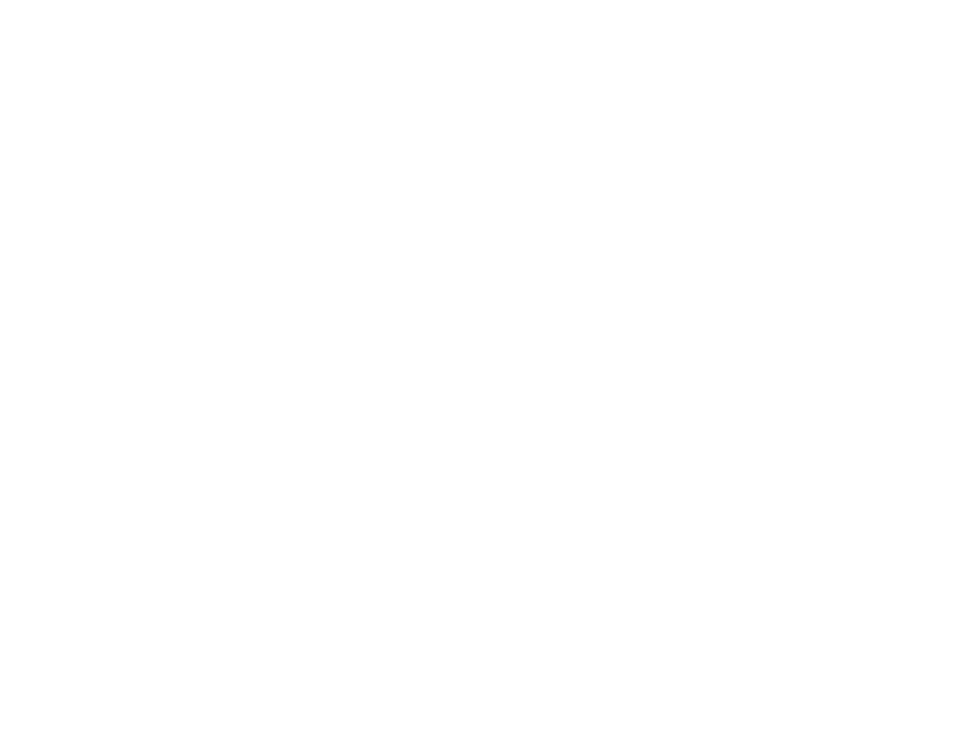
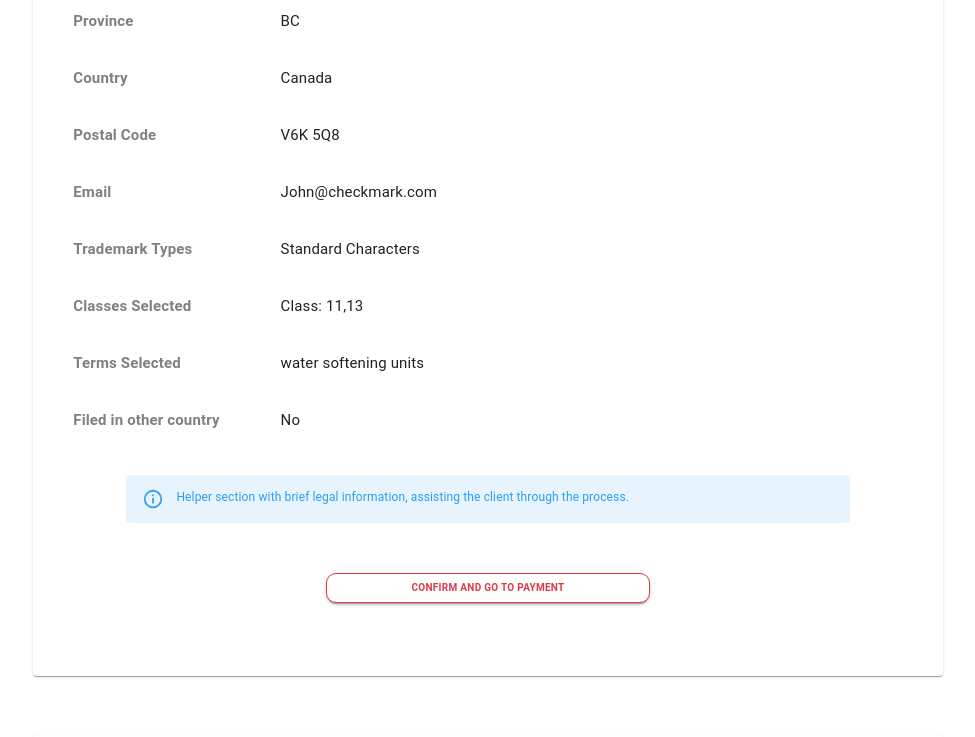
Before and after one commit to BCIT-SSD-2020-21/industry-project-checkmarks, a React (Create React App) app: page /application in a window 1280 px wide. Shown: the part 2560-3297 px from the top of the page, without its empty margins (152-1127 px from the left). Before the commit the page ends 2235 px from the top, so only its background shows below. Built offline with nearby package versions, Linux system fonts and the light colour scheme.

Commit message:
fix spacing

```diff
--- a/src/components/TrademarkApplicationPage/ConfirmOrder.js
+++ b/src/components/TrademarkApplicationPage/ConfirmOrder.js
@@ -15,7 +15,6 @@ export default function PaymentForm() {
     };
 
     return (
-        <div className={classes.root}>
         <Card className={classes.card}>
             <Typography className={classes.title} component="p">
                 Confirm Your Information
@@ -146,7 +145,6 @@ export default function PaymentForm() {
                 </Button>
             </div>
         </Card>
-        </div>
     );
 }
 const useStyles = makeStyles((theme) => ({
@@ -157,8 +155,9 @@ const useStyles = makeStyles((theme) => ({
         margin: '5%',
     },
     card: {
+        marginTop: '5%',
+        width: '75%',
         padding: '2%',
-        width: '80%',
     },
     title: {
         fontSize: '20px',
--- a/src/components/TrademarkApplicationPage/PaymentForm.js
+++ b/src/components/TrademarkApplicationPage/PaymentForm.js
@@ -31,7 +31,6 @@ export default function PaymentForm() {
     };
 
     return (
-        <div className={classes.root}>
         <Card className={classes.card}>
             <Typography className={classes.title} component="p">
                 Place a Trust Payment
@@ -172,19 +171,13 @@ export default function PaymentForm() {
                 </Button>
             </div>
         </Card>
-        </div>
     );
 }
 const useStyles = makeStyles((theme) => ({
-    root: {
-        display: 'flex',
-        justifyContent: 'center',
-        alignItems: 'center',
-        margin: '5%',
-    },
     card: {
         padding: '2%',
-        width: '80%',
+        marginTop: '5%',
+        width: '75%',
     },
     title: {
         fontSize: '20px',
--- a/src/layouts/TrademarkApplication.js
+++ b/src/layouts/TrademarkApplication.js
@@ -10,7 +10,9 @@ import ArrowForwardIcon from '@material-ui/icons/ArrowForward';
 import Checkbox from '@material-ui/core/Checkbox';
 import FormGroup from '@material-ui/core/FormGroup';
 import FormControlLabel from '@material-ui/core/FormControlLabel';
-import CountryCard from '../components/TradeMarkApplicationPage/CountryCard';
+import CountryCard from '../components/TrademarkApplicationPage/CountryCard';
+import ConfirmOrder from '../components/TrademarkApplicationPage/ConfirmOrder';
+import PaymentForm from '../components/TrademarkApplicationPage/PaymentForm';
 
 const TrademarkApplication = () => {
     const classes = useStyles();
@@ -166,6 +168,8 @@ const TrademarkApplication = () => {
             </Card>
 
             <CountryCard />
+            <ConfirmOrder />
+            <PaymentForm />
         </div>
     );
 };
```
Lines whose indentation alone changed are shown as unchanged.
